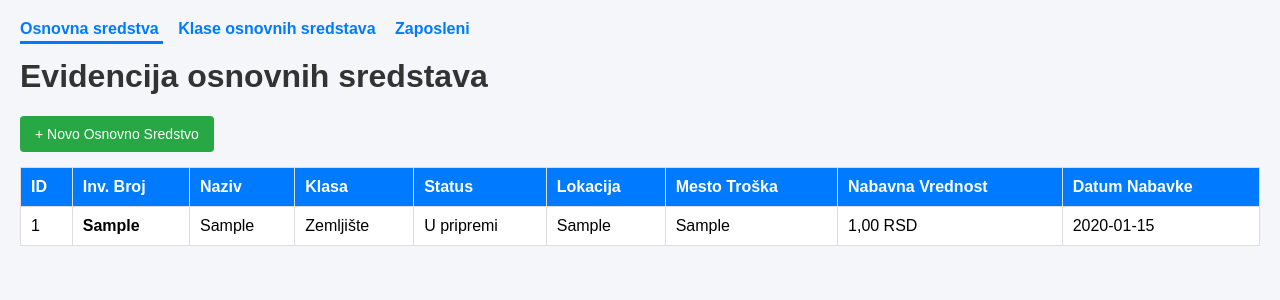
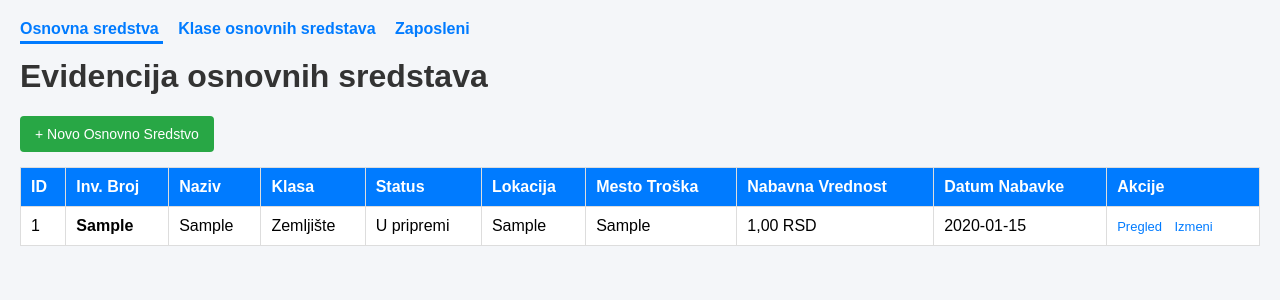
Before and after one commit to alennikolic/osnovna-sredstva, a PHP site: page / in a window 1280 px wide. Shown: the top 300 px of the page. Run offline with PHP 8.4, Linux system fonts and the light colour scheme; tables that the repository leaves empty hold one stand-in row (values such as "Sample post"); data that the repository does not hold is empty.

Commit message:
Update index.php
update dugme

```diff
--- a/src/index.php
+++ b/src/index.php
@@ -24,11 +24,12 @@ require_once 'header.php';
                 <th>Mesto Troška</th>
                 <th>Nabavna Vrednost</th>
                 <th>Datum Nabavke</th>
+                <th>Akcije</th>
             </tr>
         </thead>
         <tbody>
             <?php if (empty($sredstva)): ?>
-                <tr><td colspan="9" style="text-align:center;">Nema unetih osnovnih sredstava.</td></tr>
+                <tr><td colspan="10" style="text-align:center;">Nema unetih osnovnih sredstava.</td></tr>
             <?php else: ?>
                 <?php foreach ($sredstva as $row): ?>
                     <tr>
@@ -41,6 +42,10 @@ require_once 'header.php';
                         <td><?= htmlspecialchars($row['mesto_troska'] ?? 'Nije dodeljeno') ?></td>
                         <td><?= number_format($row['nabavna_vrednost'], 2, ',', '.') ?> RSD</td>
                         <td><?= htmlspecialchars($row['datum_nabavke']) ?></td>
+                        <td class="akcije">
+                            <a href="os_pregled.php?id=<?= $row['id'] ?>">Pregled</a>
+                            <a href="os_form.php?id=<?= $row['id'] ?>">Izmeni</a>
+                        </td>
                     </tr>
                 <?php endforeach; ?>
             <?php endif; ?>
```
